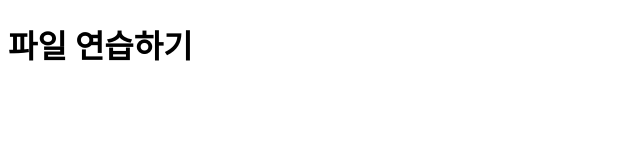
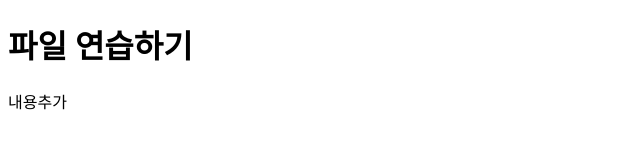
Before and after one commit to leejungsun-study/pull-test-1118, a plain HTML site: page index3.html in a window 1280 px wide. Shown: the full height of the page, 0-640 px from the left. Drawn offline with Linux system fonts and the light colour scheme.

Commit message:
p내용추가

```diff
--- a/index3.html
+++ b/index3.html
@@ -7,5 +7,6 @@
 </head>
 <body>
   <h1>파일 연습하기</h1>
+  <p>내용추가</p>
 </body>
 </html>
```
